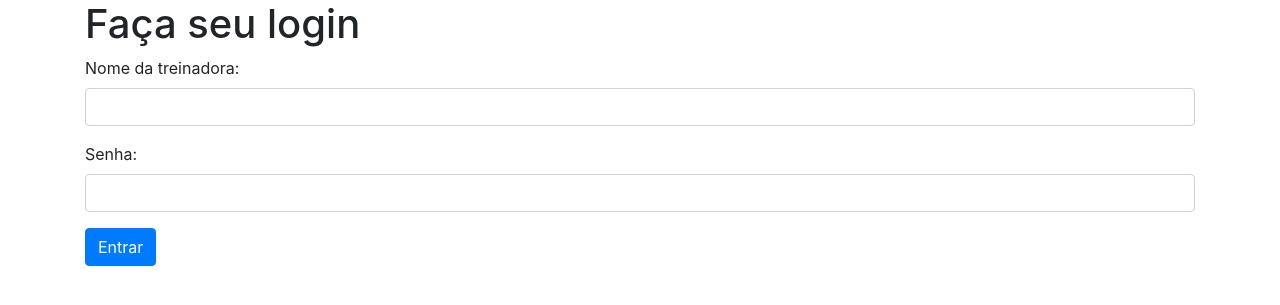
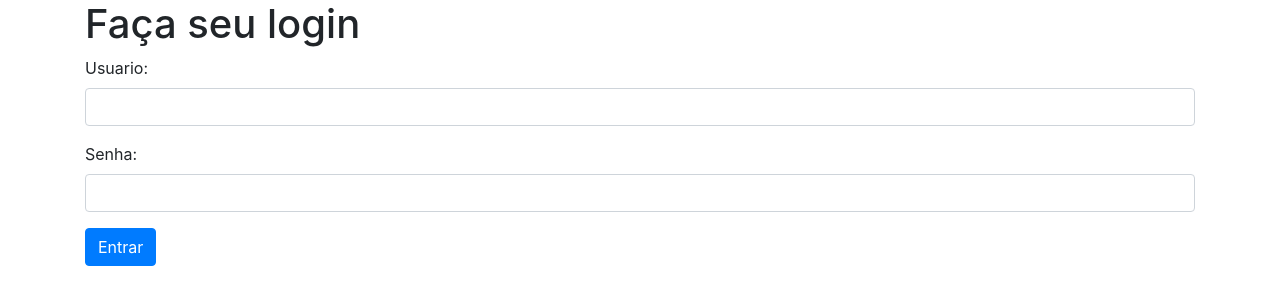
Before and after one commit to Kleber2018/estufaAPI_flask, a Flask app: page /login in a window 1280 px wide. Shown: the top 305 px of the page. Run offline with Flask 2, Linux system fonts and the light colour scheme; some libraries are stand-ins or nearby versions.

Commit message:
implementado autenticação

```diff
--- a/app.py
+++ b/app.py
@@ -56,6 +56,8 @@ treinadora3 = Treinadora('Katherine', 'Katherine Johnson', '1234')
 treinadoras = {treinadora1.id: treinadora1,
             treinadora2.id: treinadora2,
             treinadora3.id: treinadora3}
+
+
 
 #base de dados de pokemons
 pokemon1 = Pokemon('Meowth', 'Arranha Gato', 'Normal')
@@ -119,22 +121,28 @@ def criar():
     return redirect(url_for('index'))
 #já inclui o novo pokemon na lista e joga na tela inicial
 
+
 #configuração da rota login
 @app.route('/login')
 def login():
     proxima = request.args.get('proxima')
     return render_template('login.html', proxima=proxima)
 
-#configuração da rota autenticar que verific as credenciais das terinadoras
+
+#configuração da rota autenticar que verifica se existe o usuário no bd
 @app.route('/autenticar', methods=['POST', ])
 def autenticar():
-    if request.form['treinadora'] in treinadoras:
-        treinadora = treinadoras[request.form['treinadora']]
-        if treinadora.senha == request.form['senha']:
-            session['usuario_logado'] = treinadora.id
-            flash(treinadora.nome + ' acesso permitido!')
-            proxima_pagina = request.form['proxima']
-            return redirect(proxima_pagina)
+    cur.execute("SELECT login, Senha, Nome, Telefone, Email, Privilegios FROM Usuario "
+                "WHERE login = %s and Senha = %s", (request.form['login'], request.form['senha'],))
+
+    usuario = cur.fetchall()
+
+    # retorna ('kleber', '1234', 'Kleber Santos', '988572209', 'klebers@alunos.utfpr.edu.br', 'admin')
+    if len(usuario) == 1:
+        session['usuario_logado'] = usuario[0][0]
+        flash(usuario[0][2] + ' acesso permitido!')
+        proxima_pagina = request.form['proxima']
+        return redirect(proxima_pagina)
     else:
         #caso as credenciais não sejam validadas, exibe mensagem de erro e redirecion para o login
         flash('Acesso negado, digite novamente!')
@@ -144,7 +152,7 @@ def autenticar():
 @app.route('/logout')
 def logout():
     session['usuario_logado'] = None
-    flash('Treinadora, logue novamente para cadastrar os pokemons que encontrar!')
+    flash('Não autenticado, necessário efetuar o login')
     return redirect(url_for('index'))
 
 
--- a/dump.sql
+++ b/dump.sql
@@ -45,3 +45,7 @@ CREATE USER 'kleber'@'localhost'   IDENTIFIED BY '1234';
 GRANT SELECT, INSERT, UPDATE, DELETE, DROP
    ON estufa.Medicao
    TO 'kleber'@'localhost';
+
+GRANT SELECT, INSERT, UPDATE, DELETE, DROP
+   ON estufa.Usuario
+   TO 'kleber'@'localhost';
--- a/templates/login.html
+++ b/templates/login.html
@@ -27,7 +27,7 @@
         <h1>Faça seu login</h1>
         <form method="POST" action="{{ url_for('autenticar') }}">
             <input type="hidden" name="proxima" value="{{ proxima or url_for('index') }}">
-            <p><label>Nome da treinadora:</label> <input class="form-control" type="text" name="treinadora" required></p>
+            <p><label>Usuario:</label> <input class="form-control" type="text" name="login" required></p>
             <p><label>Senha:</label> <input class="form-control" type="password" name="senha" required></p>
             <p><button class="btn btn-primary" type="submit">Entrar</button></p>
         </form>
```
